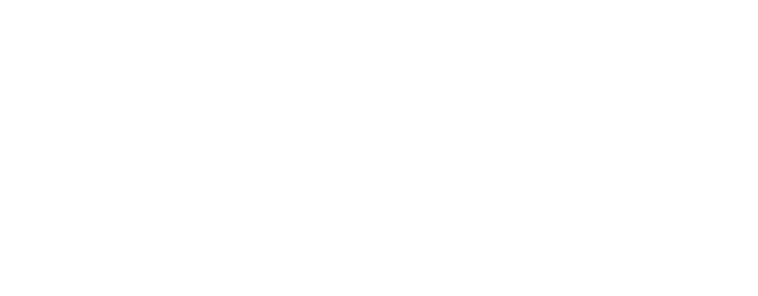
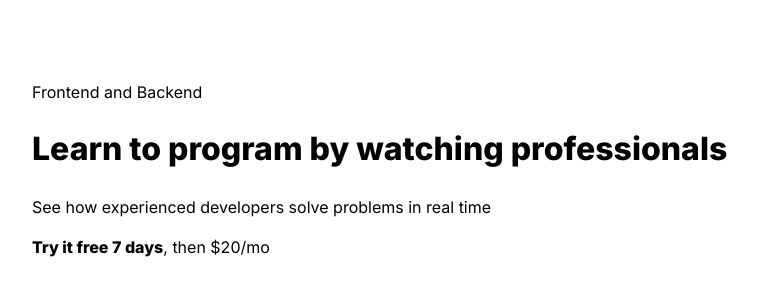
Before and after one commit to dhpcode/intro-form2, a plain HTML site: page index.html in a window 1280 px wide. Shown: the whole page, without its empty margins (32-790 px from the left). Drawn offline with Linux system fonts and the light colour scheme.

Commit message:
Add intro-form hero section

```diff
--- a/css/styles.css
+++ b/css/styles.css
@@ -10,6 +10,7 @@
 	--blue-color: #3a2bf8;
 	--text-color: #000;
 }
+
 
 html {
 	box-sizing: border-box;
@@ -90,6 +91,8 @@ select:-webkit-autofill:focus {
 /* MAIN CONTENT */
 .main-content {
 	flex-grow: 1;
+  padding-top: 80px;
+  padding-bottom: 80px;
 }
 
 /* RETINA BACKGROUNDS */
--- a/index.html
+++ b/index.html
@@ -1,5 +1,6 @@
 <!DOCTYPE html>
 <html lang="en">
+
 <head>
   <meta charset="UTF-8">
   <meta http-equiv="X-UA-Compatible" content="IE=edge">
@@ -11,9 +12,35 @@
   <link rel="stylesheet" href="css/styles.css">
 
 </head>
+
 <body>
-
+  <main class="main-content">
+    <div class="container">
+      <!-- INTRO PAGE -->
+      <div class="intro-page">
+        <!-- Hero -->
+        <div class="intro-page__hero hero">
+          <div class="hero__main">
+            <div class="hero__badge">
+              Frontend and Backend
+            </div>
+            <h1 class="hero__heading">
+              Learn to program by watching professionals
+            </h1>
+            <p class="hero__text">
+              See how experienced developers solve problems in real time
+            </p>
+          </div>
+          <div class="hero__bottom">
+            <strong>Try it free 7 days</strong>, then $20/mo
+          </div>
+        </div>
+        <!-- Registration form -->
+      </div>
+    </div>
+  </main>
 
   <script src="js/main.js"></script>
 </body>
+
 </html>
```
